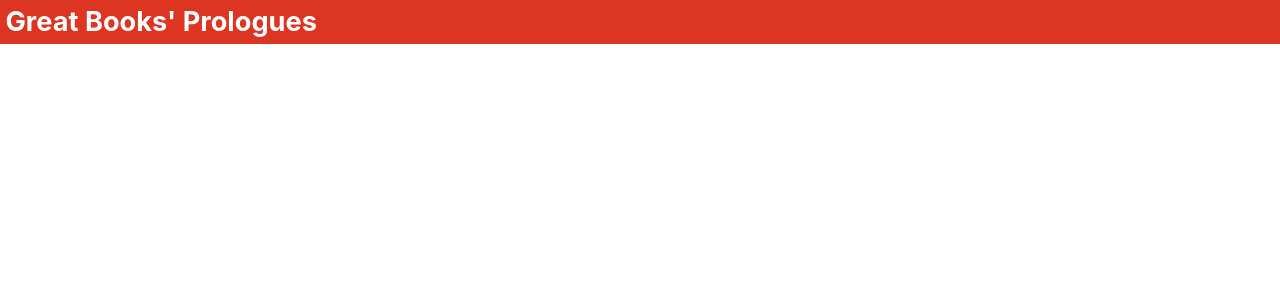
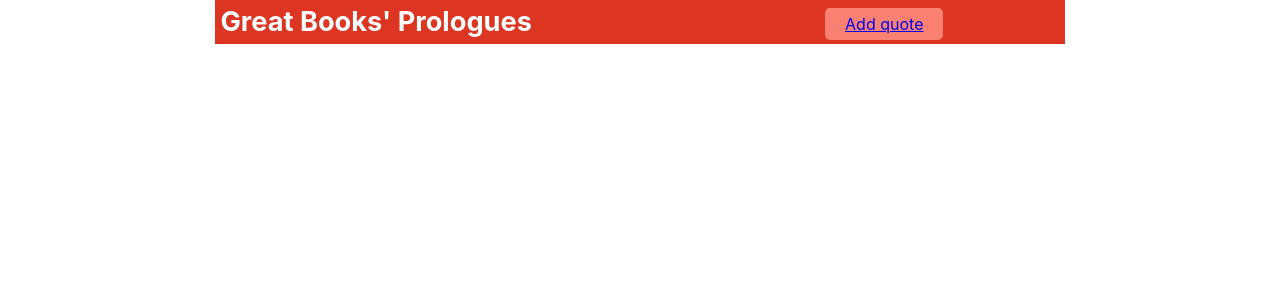
Before and after one commit to cdelgadour/great-books-quotes, a React (Create React App) app: page / in a window 1280 px wide. Shown: the top 300 px of the page. Built offline with nearby package versions, Linux system fonts and the light colour scheme; no server answers.

Commit message:
Add Link to form in desktop viewport

```diff
--- /dev/null
+++ b/src/Components/Toolbar/NavItems/NavItems.js
@@ -0,0 +1,11 @@
+import React from 'react';
+import classes from './NavItems.module.css'
+import {Link} from 'react-router-dom';
+
+const navItems = () => {
+    return(<ul className={classes.NavItems}>
+        <Link to='test' className={classes.item}>Add quote</Link>
+    </ul>)
+};
+
+export default navItems;
--- /dev/null
+++ b/src/Components/Toolbar/NavItems/NavItems.module.css
@@ -0,0 +1,27 @@
+.NavItems {
+    display: none;
+}
+
+@media (min-width: 500px) {
+    .NavItems {
+        width: 40%;
+        list-style: none;
+        display: flex;
+        margin: 0 0 0 10em;
+        height: 100%;
+        box-sizing: border-box;
+    }
+
+    .item {
+        background-color: salmon;
+        padding: 6px 20px;
+        margin-top: 0.5em;
+        border-radius: 5px;
+        box-sizing: border-box;
+        height: 80%;
+    }
+
+    .item:hover {
+        background-color: salmon;
+    }
+}
--- a/src/Components/Toolbar/Toolbar.js
+++ b/src/Components/Toolbar/Toolbar.js
@@ -1,12 +1,14 @@
 import React from 'react';
 import classes from './Toolbar.module.css';
 import DrawerToggle from '../SideDrawer/DrawerToggle/DrawerToggle'
+import NavItems from './NavItems/NavItems'
 
 const Toolbar = props => {
     return (
         <header className={classes.Toolbar}>
             <DrawerToggle open={props.clicked}/>
-            <h1>Great Books' Prologues</h1>
+            <h1 className={classes.Title}>Great Books' Prologues</h1>
+            <NavItems/>
         </header>);
 };
 
--- a/src/Components/Toolbar/Toolbar.module.css
+++ b/src/Components/Toolbar/Toolbar.module.css
@@ -26,3 +26,16 @@
         font-size: 2.5em;
     }
 }
+
+@media (min-width: 801px) {
+    .Toolbar {
+        width: 100%;
+        box-sizing: border-box;
+        margin: 0;
+    }
+
+    .Title {
+        width: 60%;
+        text-align: left;
+    }
+}
--- a/src/Containers/BookPrologue/BookPrologue.module.css
+++ b/src/Containers/BookPrologue/BookPrologue.module.css
@@ -17,7 +17,7 @@
 @media (min-width: 801px) {
     .BookPrologue {
         box-sizing: border-box;
-        width: 800px;
+        width: 100%;
         margin: auto;
         border-style: solid;
         border-width: 0.2px;
--- a/src/hoc/Layout/Layout.module.css
+++ b/src/hoc/Layout/Layout.module.css
@@ -4,6 +4,11 @@
 }
 
 @media (min-width: 801px) {
+    .Layout {
+        width: 850px;
+        margin: auto;
+    }
+
     .App {
         max-width: 800px;
         margin: auto;
```
